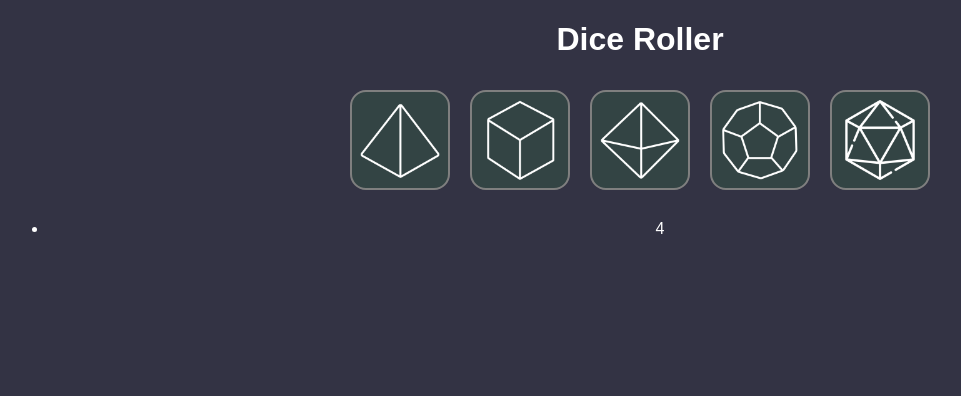
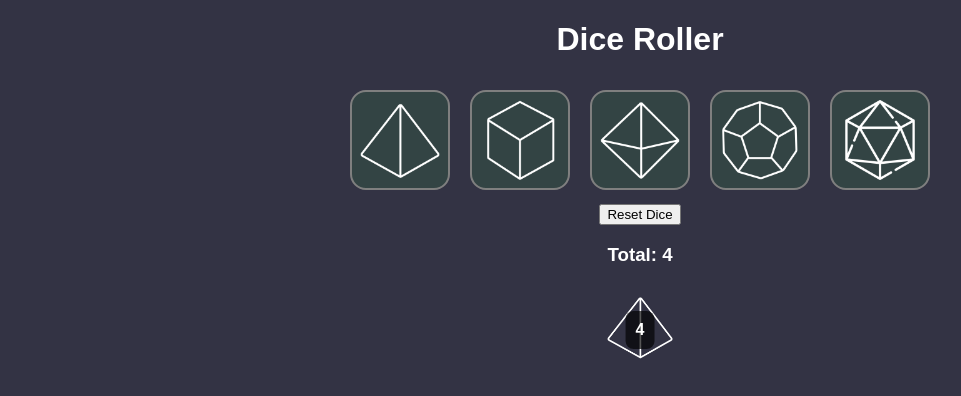
Before and after one commit to svper563/dice-roller, a React (Create React App) app: page / in a window 1280 px wide. Both pictures are taken after a click on the button 400 px from the left and 141 px from the top of the page. Shown: the top 396 px of the page, without its empty margins (0-961 px from the left). Built offline with nearby package versions, Linux system fonts and the light colour scheme; the HTML template or start-up script is replaced by a standard one.

Commit message:
Improved dice roll functionality and styling

```diff
--- a/src/components/DieCard.jsx
+++ b/src/components/DieCard.jsx
@@ -9,7 +9,7 @@ export default function DieCard(props) {
     function handleClick() {
         console.log(`${sides} Button clicked.`);
         const roll = rollDie();
-        const obj = {die: sides, roll: roll};
+        const obj = {roll: roll, iconSrc: iconSrc};
         setDice(prevDice => [...prevDice, obj]);
     }
 
--- a/src/components/DieCards.jsx
+++ b/src/components/DieCards.jsx
@@ -1,9 +1,15 @@
 import React, { useState } from "react";
 import DieCard from "./DieCard";
+import RollCard from "./RollCard";
+import RollCards from "./RollCards";
 
 export default function DieCards() {
 
     const [dice, setDice] = useState([]);
+
+    function handleReset() {
+        setDice([]);
+    }
 
     return (
         <div>
@@ -14,13 +20,9 @@ export default function DieCards() {
                 <DieCard sides={12} iconSrc="./icons/dice-d12.png" setDice={setDice}/>
                 <DieCard sides={20} iconSrc="./icons/dice-d20.png" setDice={setDice}/>
             </div>
-            {dice?.map((die, index) => {
-                    return (
-                        <ul key={index} className="die">
-                            <li>{die.roll}</li>
-                        </ul>
-                    )
-                })}
+
+            <RollCards dice={dice} setDice={setDice}/>
+
         </div>
     )
 }
--- /dev/null
+++ b/src/components/RollCard.jsx
@@ -0,0 +1,13 @@
+import React from "react";
+
+export default function RollCard(props) {
+
+    const {iconSrc, roll, getTotal} = props;
+    getTotal();
+    return (
+        <div className="roll-card inverted">
+            <img src={iconSrc}></img>
+            <p className="overlay-text">{roll}</p>
+        </div>
+    )
+}
--- /dev/null
+++ b/src/components/RollCards.jsx
@@ -0,0 +1,36 @@
+import React, { useState } from "react";
+import RollCard from "./RollCard";
+
+export default function RollCards(props) {
+
+    const {dice, setDice} = props;
+
+    const [total, setTotal] = useState(0);
+
+    function getTotal() {
+        let sum = 0;
+        dice.forEach(die => {
+            sum += die.roll;
+        });
+        setTotal(sum);
+    }
+
+    function handleReset() {
+        setTotal(0);
+        setDice([]);
+    }
+
+    return (
+        <div>
+            <button onClick={handleReset}>Reset Dice</button>
+            <h3>Total: {total}</h3>
+            <div className="roll-cards">
+                {dice?.map((die) => {
+                    return (
+                        <RollCard iconSrc={die.iconSrc} roll={die.roll} getTotal={getTotal}/>
+                    )
+                })}
+            </div>
+        </div>
+    )
+}
--- a/src/index.css
+++ b/src/index.css
@@ -11,7 +11,7 @@ body {
   text-align: center;
 }
 
-.die-cards {
+.die-cards, .roll-cards {
   display: flex;
   flex-wrap: wrap;
   justify-content: center;
@@ -47,3 +47,21 @@ body {
     color: inherit;
     cursor: pointer;
 }
+
+.overlay-text {
+  position: absolute;
+  top: 33%; /* Position the text in the middle of the container vertically */
+  left: 50%; /* Position the text in the middle of the container horizontally */
+  transform: translate(-50%, -50%); /* Center the text precisely */
+  color: #000; /* Text color */
+  background-color: rgba(255, 255, 255, 0.66); /* Black background with transparency */
+  border-radius: .5rem;
+  padding: 10px; /* Add padding to the text for spacing */
+  font-weight: bold;
+}
+
+.roll-card img {
+  width: 66px;
+  height: 66px;
+  margin: 10px;
+}
```
